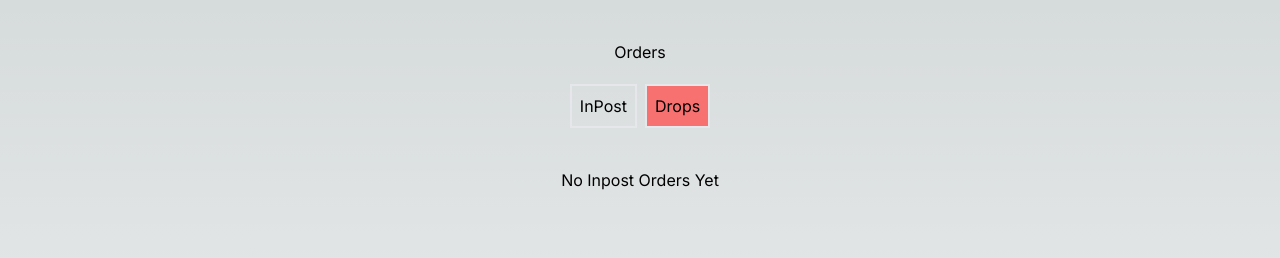
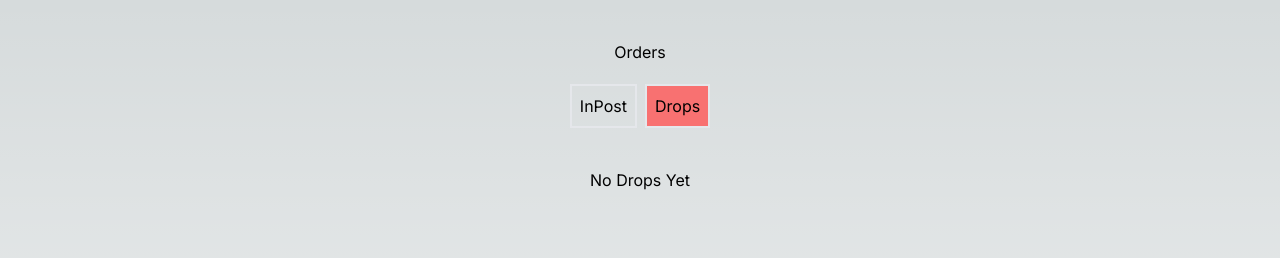
Before and after one commit to lolapalozza/user-app, a Next.js app: page /orders/drops in a window 1280 px wide. Shown: the top 258 px of the page. Built offline with nearby package versions, Linux system fonts and the light colour scheme.

Commit message:
empty orders list message

```diff
--- a/src/app/orders/drops/page.tsx
+++ b/src/app/orders/drops/page.tsx
@@ -63,7 +63,7 @@ export default function OrdersDrops() {
         })}
         </tbody>
       </table> : <div className="mt-5">
-        No Inpost Orders Yet
+        No Drops Yet
       </div>}
 
 
--- a/src/app/orders/inpost/page.tsx
+++ b/src/app/orders/inpost/page.tsx
@@ -35,6 +35,8 @@ export default function OrdersInpost() {
 
       <BackButton linkTo="/orders" />
 
+      {
+        orders.length ? <>
           <div className="text-right w-full">
             <select className="text-black mb-2 mr-1" value={limit} onChange={(e) => setLimit(+e.target.value)}>
               <option value="5">5</option>
@@ -42,7 +44,6 @@ export default function OrdersInpost() {
               <option value="20">20</option>
             </select>
           </div>
-
           <table className="w-full border-2 border-separate p-2 border-spacing-2">
             <thead>
             <tr>
@@ -74,22 +75,26 @@ export default function OrdersInpost() {
             })}
             </tbody>
           </table>
-
           <div className="flex gap-5 mt-5">
             {offset > 0 &&
-          <button onClick={() => setOffset(offset - +limit)} className="border-2 p-1 border-white">{`<`} Prev</button>
+                <button onClick={() => setOffset(offset - +limit)}
+                        className="border-2 p-1 border-white">{`<`} Prev</button>
             }
 
             {offset} - {Math.min(offset + limit, pagination?.total)}
 
             {+limit + offset < pagination?.total &&
-            <button onClick={() => setOffset(offset + +limit)} className="border-2 p-1 border-white">Next {`>`}</button>
+                <button onClick={() => setOffset(offset + +limit)}
+                        className="border-2 p-1 border-white">Next {`>`}</button>
             }
 
             <div>
               Total: {pagination?.total}
             </div>
           </div>
+        </> : <div className="mt-5">No Inpost Orders Yet</div>
+      }
+
 
     </main>
   );
```
Lines whose indentation alone changed are shown as unchanged.
